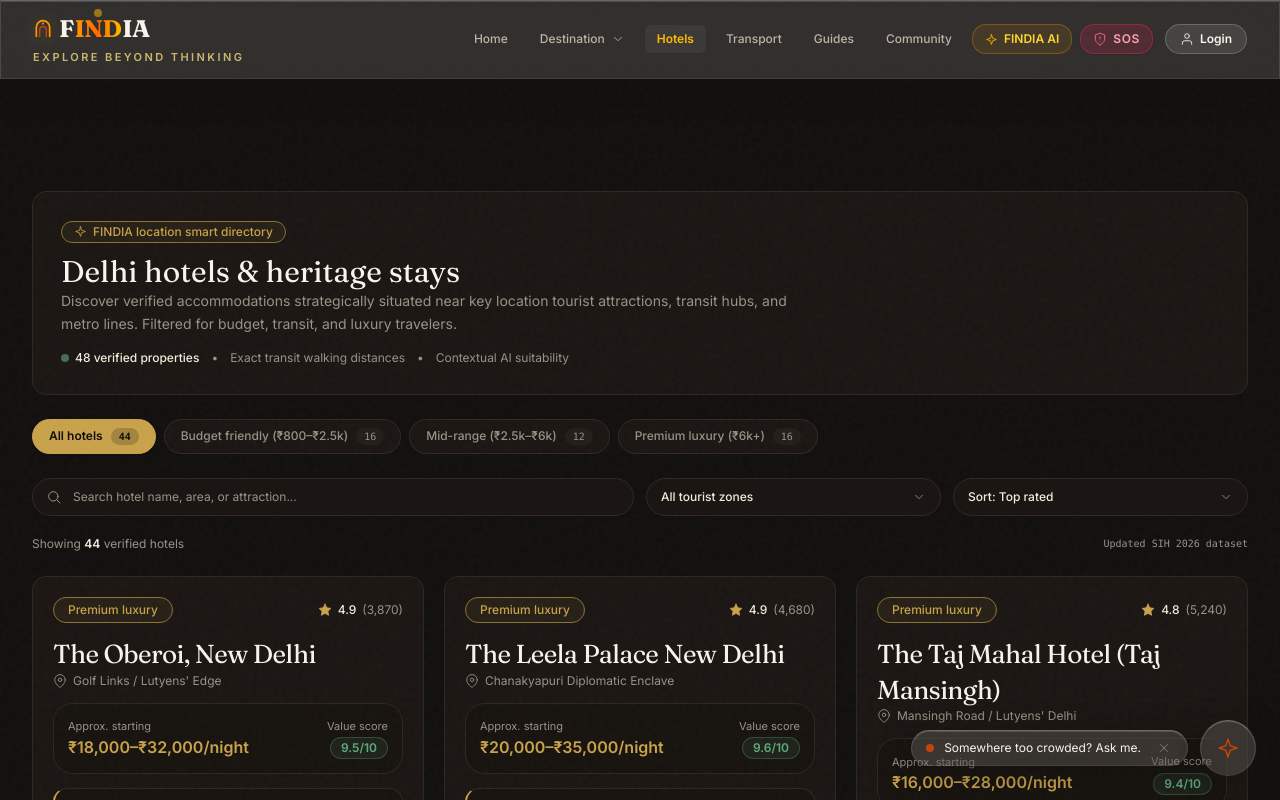
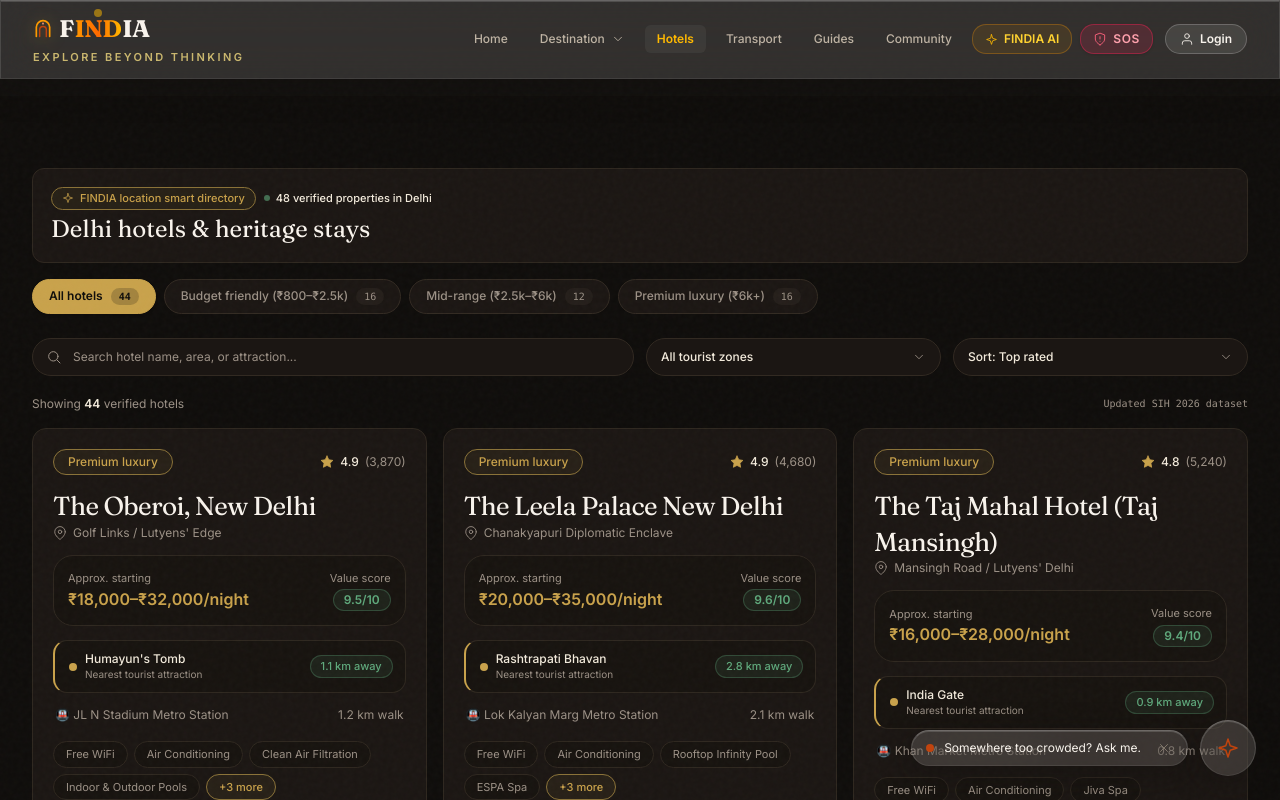
Before and after one commit to mittalgithub0510/FINDIA, a React (Vite) app: page /hotels in a window 1280 px wide. Shown: the top 800 px of the page. Built offline with nearby package versions, Linux system fonts and the light colour scheme.

Commit message:
style: Reduce top page padding and ensure 3 hotel cards per row on laptop screens

```diff
--- a/src/features/hotels/HotelsView.jsx
+++ b/src/features/hotels/HotelsView.jsx
@@ -67,33 +67,24 @@
   }, [searchQuery, selectedCategory, selectedZone, sortBy]);
 
   return (
-    <div className="space-y-6 max-w-7xl mx-auto px-4 sm:px-6 lg:px-8 pt-[15px] pb-6">
-      {/* Feature Header Banner */}
-      <div className="p-5 sm:p-7 rounded-[14px] bg-[#1B1613] border border-[#2E271F] relative overflow-hidden">
-        <div className="relative z-10 space-y-2.5 max-w-3xl">
-          <div className="inline-flex items-center gap-1.5 px-3 py-0.5 rounded-full bg-[#C9A24B]/[0.07] text-[#C9A24B] text-xs font-medium border border-[#8A7238]">
-            <Sparkles size={13} />
-            <span>FINDIA location smart directory</span>
+    <div className="space-y-3.5 sm:space-y-4 max-w-7xl mx-auto px-4 sm:px-6 lg:px-8 pt-1 sm:pt-2 pb-6">
+      {/* Compact Feature Header Banner */}
+      <div className="p-3.5 sm:p-4.5 rounded-[12px] bg-[#1B1613] border border-[#2E271F] relative overflow-hidden flex flex-col sm:flex-row items-start sm:items-center justify-between gap-3">
+        <div className="relative z-10 space-y-1 max-w-3xl">
+          <div className="flex items-center gap-2 flex-wrap">
+            <div className="inline-flex items-center gap-1.5 px-2.5 py-0.5 rounded-full bg-[#C9A24B]/[0.07] text-[#C9A24B] text-[11px] font-medium border border-[#8A7238]">
+              <Sparkles size={12} />
+              <span>FINDIA location smart directory</span>
+            </div>
+            <div className="flex items-center gap-1.5 font-medium text-[#F3EBDC] text-[11px]">
+              <span className="w-1.5 h-1.5 rounded-full bg-[#5FA97C] animate-pulse" />
+              <span>48 verified properties in {cityName}</span>
+            </div>
           </div>
 
-          <h1 className="text-2xl sm:text-3xl font-medium font-['Fraunces',serif] text-[#F3EBDC] leading-tight">
+          <h1 className="text-xl sm:text-2xl font-medium font-['Fraunces',serif] text-[#F3EBDC] leading-tight">
             {cityName} hotels & heritage stays
           </h1>
-
-          <p className="text-xs sm:text-sm text-[#9C9186] leading-relaxed">
-            Discover verified accommodations strategically situated near key location tourist attractions, transit hubs, and metro lines. Filtered for budget, transit, and luxury travelers.
-          </p>
-
-          <div className="flex flex-wrap items-center gap-3 text-xs text-[#9C9186] pt-1">
-            <div className="flex items-center gap-1.5 font-medium text-[#F3EBDC]">
-              <span className="w-2 h-2 rounded-full bg-[#5FA97C] animate-pulse" />
-              <span>48 verified properties</span>
-            </div>
-            <span>•</span>
-            <span>Exact transit walking distances</span>
-            <span>•</span>
-            <span>Contextual AI suitability</span>
-          </div>
         </div>
       </div>
 
@@ -112,20 +103,20 @@
         totalResults={filteredHotels.length}
       />
 
-      {/* Hotel Cards Grid */}
+      {/* Hotel Cards Grid: Minimum 3 cards per row on laptop (md:grid-cols-3) */}
       {filteredHotels.length > 0 ? (
-        <div className="grid grid-cols-1 sm:grid-cols-2 lg:grid-cols-3 gap-5">
+        <div className="grid grid-cols-1 sm:grid-cols-2 md:grid-cols-3 gap-3.5 sm:gap-4">
           {filteredHotels.map((hotel) => (
             <HotelCard key={hotel.id} hotel={hotel} onSelect={setSelectedHotel} />
           ))}
         </div>
       ) : (
-        <div className="p-10 text-center space-y-4 rounded-[14px] bg-[#1B1613] border border-[#2E271F]">
-          <div className="w-12 h-12 rounded-full bg-[#17130F] border border-[#2E271F] flex items-center justify-center mx-auto text-[#9C9186]">
-            <Search size={24} />
+        <div className="p-8 text-center space-y-3 rounded-[12px] bg-[#1B1613] border border-[#2E271F]">
+          <div className="w-10 h-10 rounded-full bg-[#17130F] border border-[#2E271F] flex items-center justify-center mx-auto text-[#9C9186]">
+            <Search size={20} />
           </div>
           <div className="space-y-1">
-            <h3 className="text-base font-medium text-[#F3EBDC]">No hotels match your filters</h3>
+            <h3 className="text-sm font-medium text-[#F3EBDC]">No hotels match your filters</h3>
             <p className="text-xs text-[#9C9186] max-w-sm mx-auto">
               Try adjusting your search query, selecting "All hotels" or clearing the tourist zone filter.
             </p>
--- a/src/pages/HotelsPage.jsx
+++ b/src/pages/HotelsPage.jsx
@@ -3,7 +3,7 @@
 
 export function HotelsPage() {
   return (
-    <div className="min-h-screen bg-bg-base text-text-high pt-20 pb-16">
+    <div className="min-h-screen bg-[#0F0D0B] text-[#F3EBDC] pt-16 pb-8">
       <HotelsView />
     </div>
   );
```
